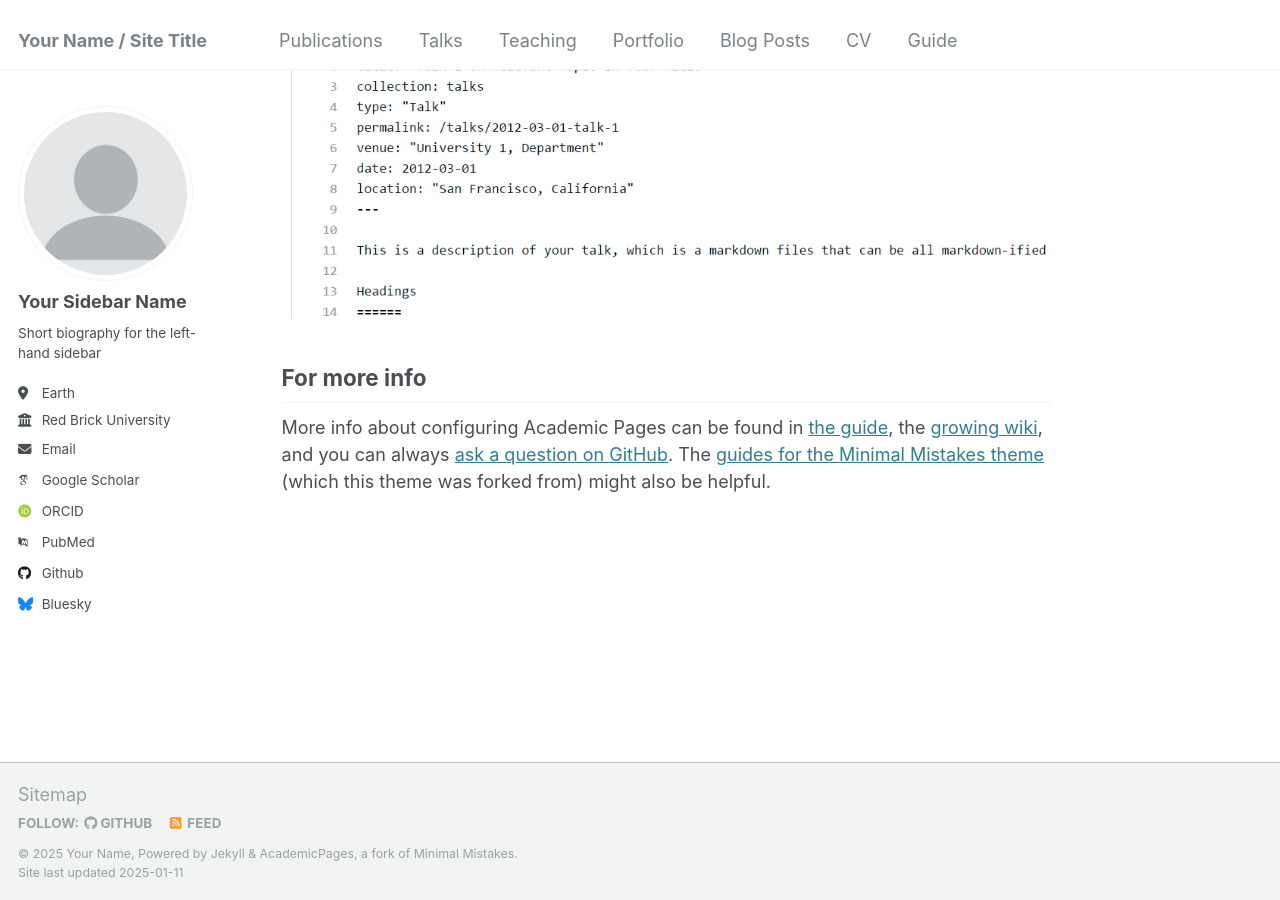
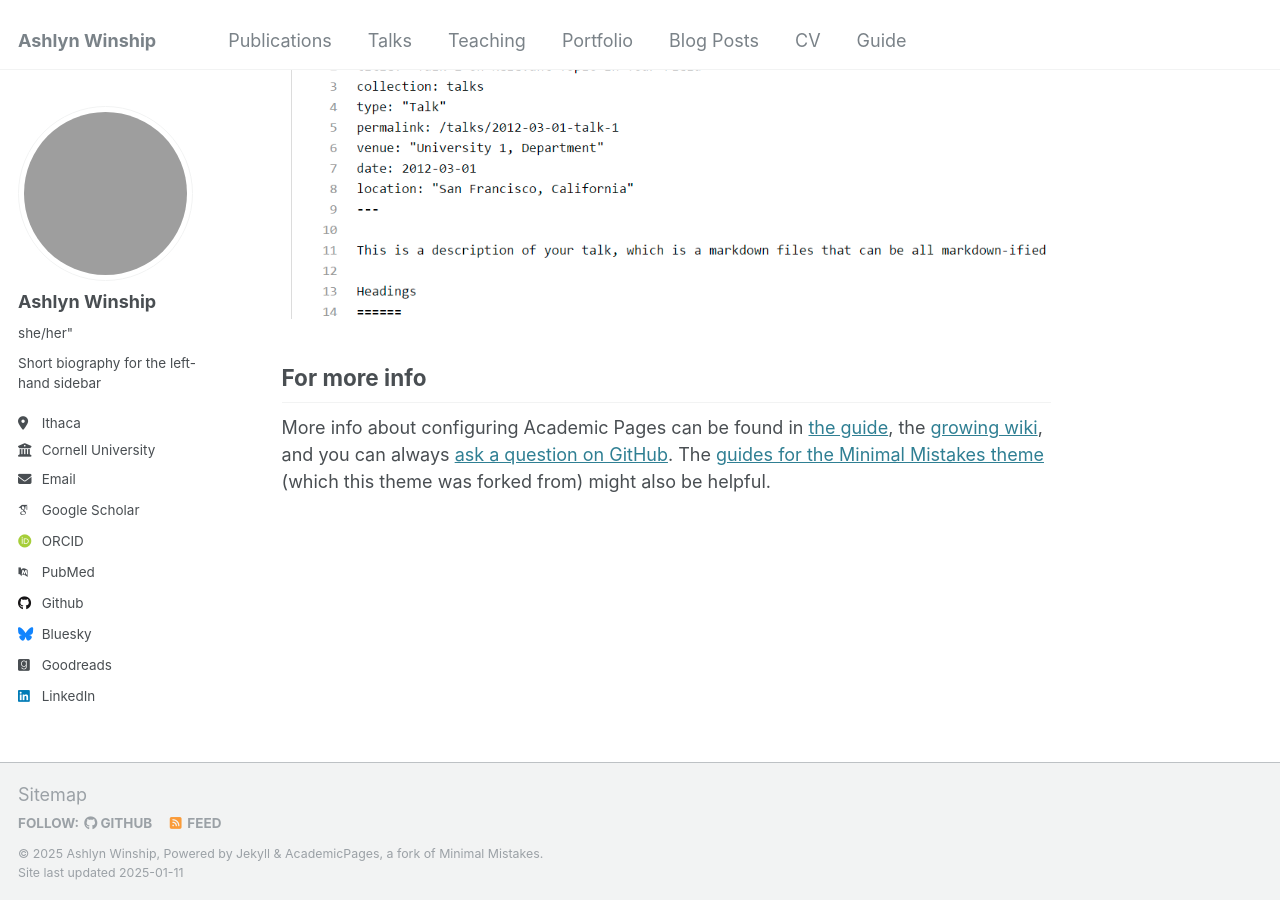
Before and after one commit to ashlynwinship/ashwinship, a Jekyll site: the page built from _pages/about.md, in a window 1280 px wide and 900 px high, scrolled down 2643 px. Built offline with Jekyll 4.4.1, drawn with Linux system fonts in a browser that asks for light colours; some web fonts are replaced; grey boxes are pictures that could not be loaded.

Commit message:
Update _config.yml

```diff
--- a/_config.yml
+++ b/_config.yml
@@ -8,9 +8,9 @@
 
 # Basic Site Settings
 locale                   : "en-US"
-title                    : "Your Name / Site Title"
+title                    : "Ashlyn Winship"
 title_separator          : "-"
-name                     : &name "Your Name"
+name                     : &name "Ashlyn Winship"
 description              : &description "personal description"
 url                      : https://academicpages.github.io # the base hostname & protocol for your site e.g. "https://[your GitHub username].github.io"
 baseurl                  : "" # the subpath of your site, e.g. "/blog"
@@ -21,14 +21,14 @@ repository               : "academicpages/academicpages.github.io"
 #               Additional customization can be done by editing /_includes/author-profile.html
 author:
   # Biographic information
-  avatar           : "profile.png"
-  name             : "Your Sidebar Name"
-  pronouns         : # example: "she/her"
+  avatar           : https://avatars.githubusercontent.com/u/31753597?v=4
+  name             : "Ashlyn Winship"
+  pronouns         : she/her"
   bio              : "Short biography for the left-hand sidebar"
-  location         : "Earth"
-  employer         : "Red Brick University"
+  location         : "Ithaca"
+  employer         : "Cornell University"
   uri              : # URL
-  email            : "none@example.org"
+  email            : "alw329@cornell.edu"
 
   # Academic websites
   arxiv            : # URL - Update with the correct link to your profile
@@ -44,7 +44,7 @@ author:
   bitbucket        : # Username - Update with your username on the site
   codepen          : # Username
   dribbble         : # Username
-  github           : "academicpages"
+  github           : "ashlynwinship"
   kaggle           : # Username
   stackoverflow    : # User number or user number and name (i.e., use "1" or "1/jeff-atwood")
 
@@ -53,12 +53,12 @@ author:
   facebook         : # Username
   flickr           : # Username
   foursquare       : # Username
-  goodreads        : # Username
+  goodreads        : "ashlynwinship"
   google_plus      : # Username
   keybase          : # Username
   instagram        : # Username
   lastfm           : # Username
-  linkedin         : # Username
+  linkedin         : "ashlynwinship"
   mastodon         : # URL
   medium           : # URL
   pinterest        : # Username
```
